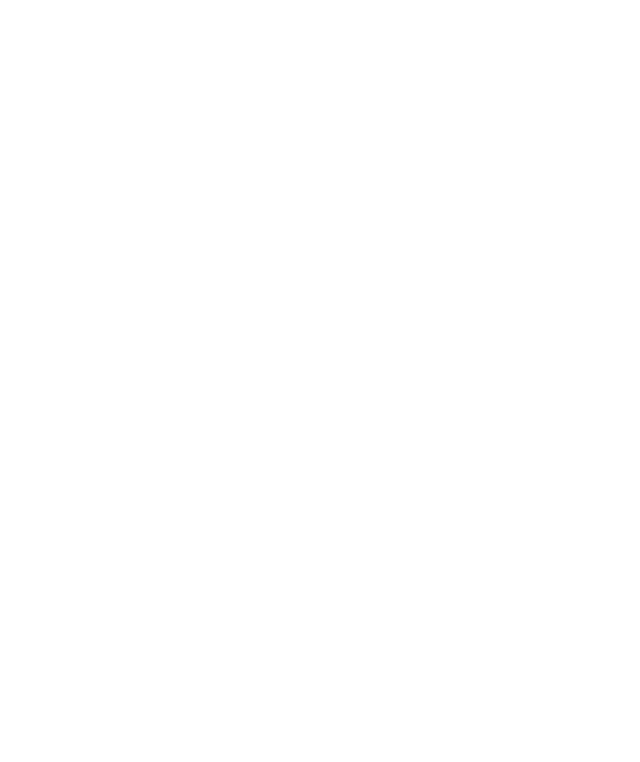
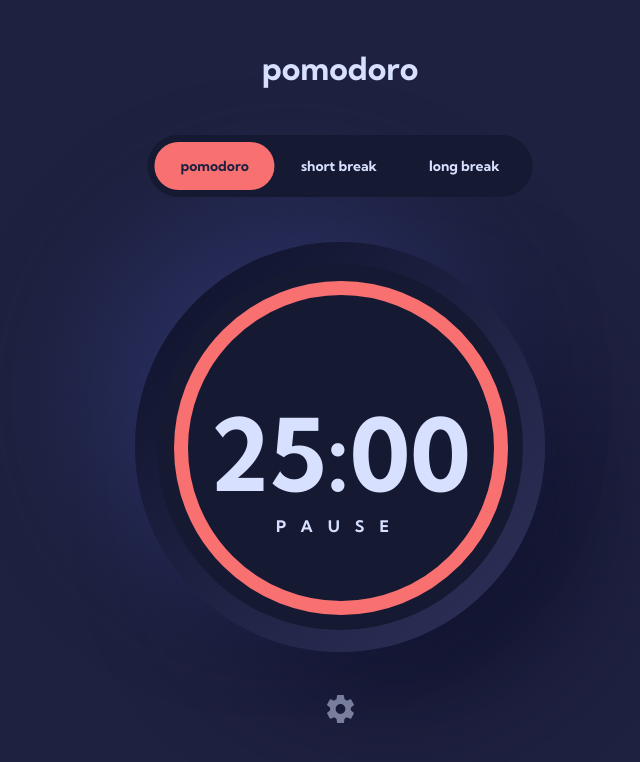
Before and after one commit to yodakit/pomodoro-timer, a plain HTML site: page index.html in a window 1280 px wide. Shown: the whole page, without its empty margins (300-940 px from the left). Drawn offline with Linux system fonts and the light colour scheme.

Commit message:
desktop layout

```diff
--- a/css/style.css
+++ b/css/style.css
@@ -1,8 +1,105 @@
 :root {
   --main-font: "Kumbh";
+  --main-color: #F87070;
 }
 *, *::before, *::after {
   box-sizing: border-box;
   margin: 0;
   padding: 0;
 }
+body {
+  background-color: #1E213F;
+  padding: 48px 0 20px 0;
+}
+
+.title {
+  font-family: "Kumbh";
+  font-size: 2rem;
+  text-align: center;
+  color: #D7E0FF;
+}
+
+.tabs {
+  display: inline-flex;
+  position: relative;
+  margin-top: 47px;
+  left: 50%;
+  transform: translateX(-50%);
+  background-color: #161932;
+  border-radius: 31.5px;;
+  padding: 7px;
+}
+.tab {
+  list-style-type: none;
+  padding: 15px 26px;
+  font-family: var(--main-font);
+  color: #D7E0FF;
+  font-size: 0.875rem;
+  border-radius: 26.5px;
+  cursor: pointer;
+}
+.tab__active {
+  background-color: var(--main-color);
+  color: #1E213F;
+}
+
+.timer {
+  width: 410px;
+  height: 410px;
+  margin: 45px auto 0 auto;
+  border-radius: 50%;
+  background: linear-gradient(315deg, #2E325A 0%, #0E112A 100%);
+  box-shadow: -50px -50px 100px #272C5A, 50px 50px 100px #121530;
+  padding: 22px;
+}
+.timer__wrapper {
+  position: relative;
+  width: 366px;
+  height: 366px;
+  border-radius: 50%;
+  background-color: #161932;
+  padding: 14px;
+}
+.progress-ring {
+  width: 340px;
+  height: 340px;
+}
+.progress-ring__circle {
+  stroke: var(--main-color);
+  stroke-width: 14px;
+  cx: 170px;
+  cy: 170px;
+  r: 160px;
+  fill: transparent;
+  transform-origin: center;
+  transform: rotate(-90deg);
+}
+.timer__info {
+  display: inline-block;
+  position: absolute;
+  top: 35%;
+  left: 50%;
+  transform: translate(-50%);
+}
+.time {
+  font-family: var(--main-font);
+  color: #D7E0FF;
+  font-size: 6.25rem;
+}
+.time__button {
+  font-family: var(--main-font);
+  font-size: 1rem;
+  letter-spacing: 15px;
+  color: #D7E0FF;
+  text-transform: uppercase;
+  text-align: center;
+  cursor: pointer;
+}
+
+.settings {
+  display: block;
+  margin: 43px auto 0 auto;
+  fill: #D7E0FF;
+  opacity: 0.5;
+  cursor: pointer;
+}
--- a/index.html
+++ b/index.html
@@ -9,7 +9,24 @@
   <link rel="stylesheet" href="/css/style.css">
 </head>
 <body>
-
+  <h1 class="title">pomodoro</h1>
+  <ul class="tabs">
+    <li id="timer" class="tab tab__active">pomodoro</li>
+    <li id="short" class="tab">short break</li>
+    <li id="long" class="tab">long break</li>
+  </ul>
+  <div class="timer">
+    <div class="timer__wrapper">
+      <svg class="progress-ring">
+        <circle class="progress-ring__circle" />
+      </svg>
+      <div class="timer__info">
+        <h2 class="time">25:00</h2>
+        <p class="time__button">pause</p>
+      </div>
+    </div>
+  </div>
+  <img src="img/Shape.svg" alt="settings" class="settings">
   <script src="/js/app.js"></script>
 </body>
 </html>
--- a/js/app.js
+++ b/js/app.js
@@ -1 +1 @@
-document.documentElement.style.setProperty('--main-font', 'Roboto');
+// document.documentElement.style.setProperty('--main-font', 'Roboto');
```
Also changed, not shown: img/Shape.svg (added).
